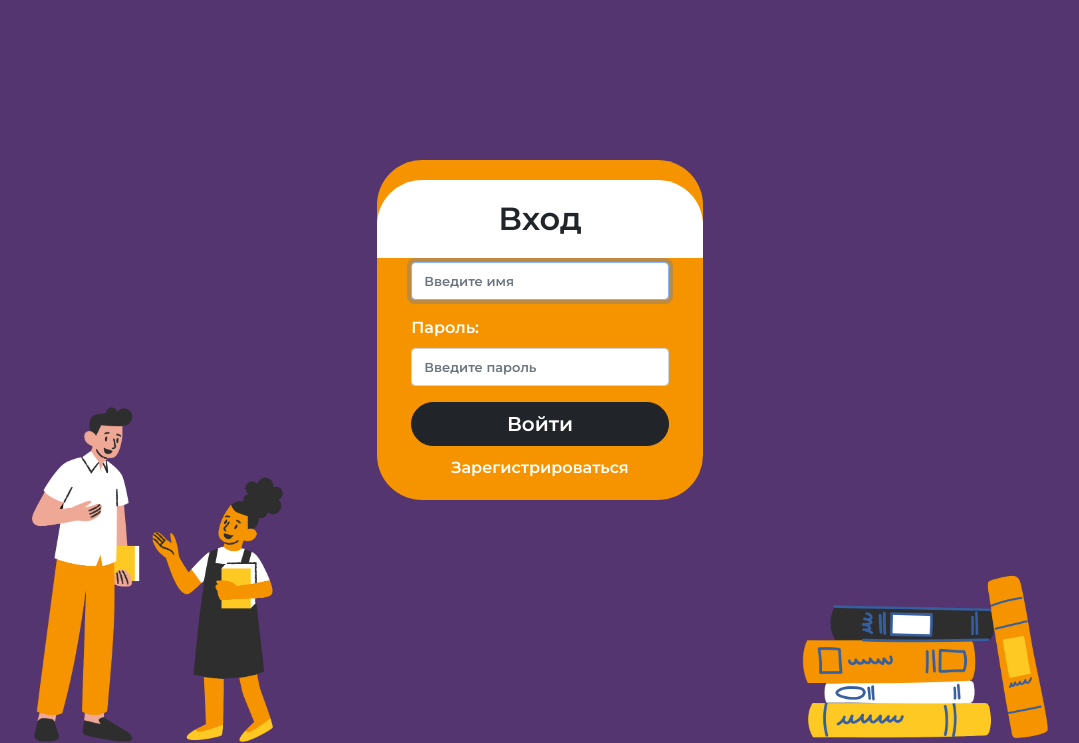
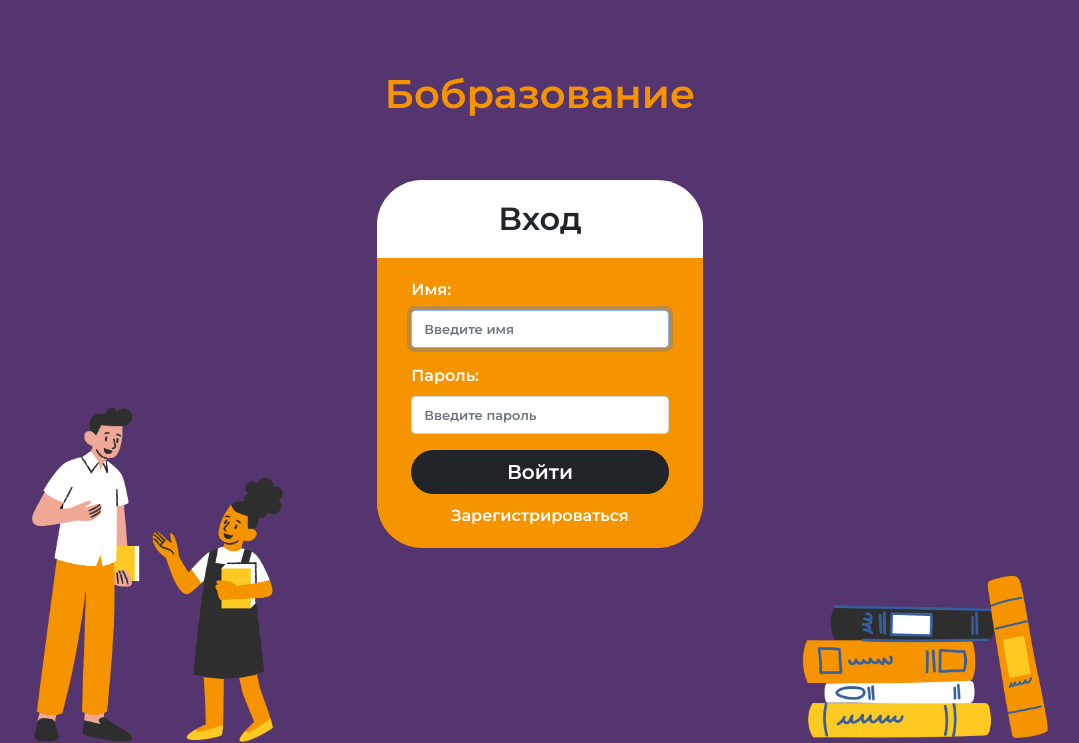
Before and after one commit to nodenwwsfww/EduSecurity, a Django app: page /login/ in a window 1280 px wide. Shown: the top 743 px of the page, without its empty margins (100-1179 px from the left). Run offline with Django 4.2, Linux system fonts and the light colour scheme; some libraries are stand-ins or nearby versions.

Commit message:
fix header

```diff
--- a/app_user/static/login.html
+++ b/app_user/static/login.html
@@ -19,8 +19,7 @@
 
 	</head>
 	<body>
-
-		<h1>EduSecurity</h1>
+		<h1>Бобразование</h1>
 
 		<div class="container">
 			<h2>Вход</h2>
--- a/app_user/templates/login.html
+++ b/app_user/templates/login.html
@@ -21,6 +21,7 @@
 <body>
 
     <section>
+        <h1>Бобразование</h1>
         <form method="post">
             {% csrf_token %}
             <div class="container">
```
